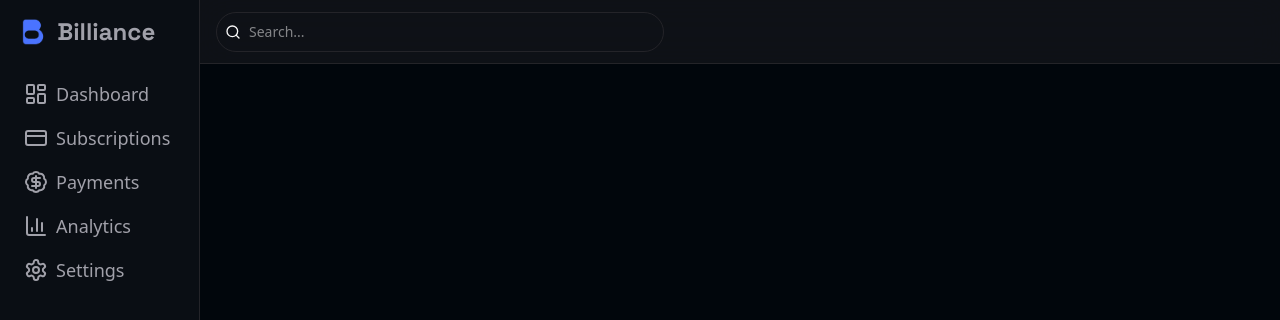
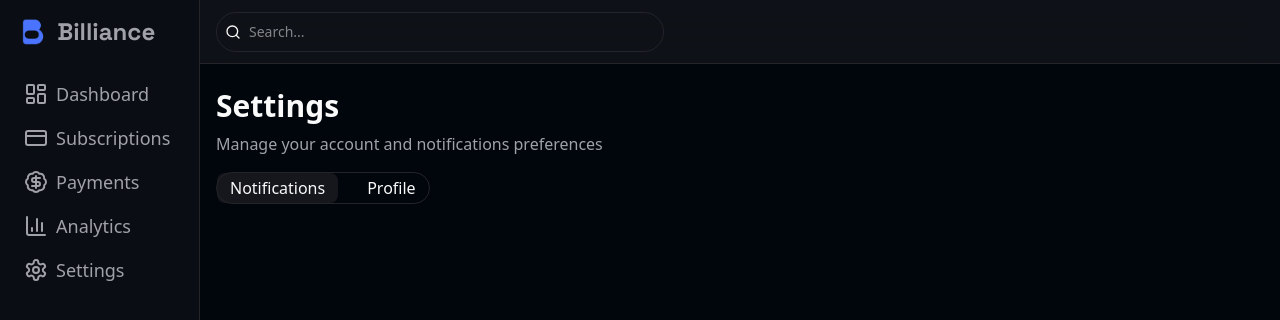
Before and after one commit to Suudi-sudo/saas-subscription-management, a React (Vite) app in the folder frontend/: page /settings in a window 1280 px wide. Shown: the top 320 px of the page. Built offline with nearby package versions, Linux system fonts and the light colour scheme.

Commit message:
UI setup

```diff
--- a/frontend/src/pages/analytics.jsx
+++ b/frontend/src/pages/analytics.jsx
@@ -4,6 +4,7 @@ export default function Analytics() {
   return (
     <div>
       <DashNav />
+      <main className="relative top-16 md:left-50 p-4 md:w-[calc(100vw-200px)] flex flex-col gap-4"></main>
     </div>
   );
 }
--- a/frontend/src/pages/settings.jsx
+++ b/frontend/src/pages/settings.jsx
@@ -3,6 +3,23 @@ export default function Settings() {
   return (
     <div>
       <DashNav />
+      <main className="relative top-16 md:left-50 p-4 md:w-[calc(100vw-200px)] flex flex-col gap-4">
+        <header className="text-left">
+          <h2 className="text-3xl font-bold my-2">Settings</h2>
+          <p>Manage your account and notifications preferences</p>
+        </header>
+        <div className="flex items-center rounded-full border border-border gap-4 w-fit h-8">
+          <button
+            type="button"
+            className="h-full px-3 rounded-full bg-border/60"
+          >
+            Notifications
+          </button>
+          <button type="button" className="h-full px-3 rounded-full">
+            Profile
+          </button>
+        </div>
+      </main>
     </div>
   );
 }
```
